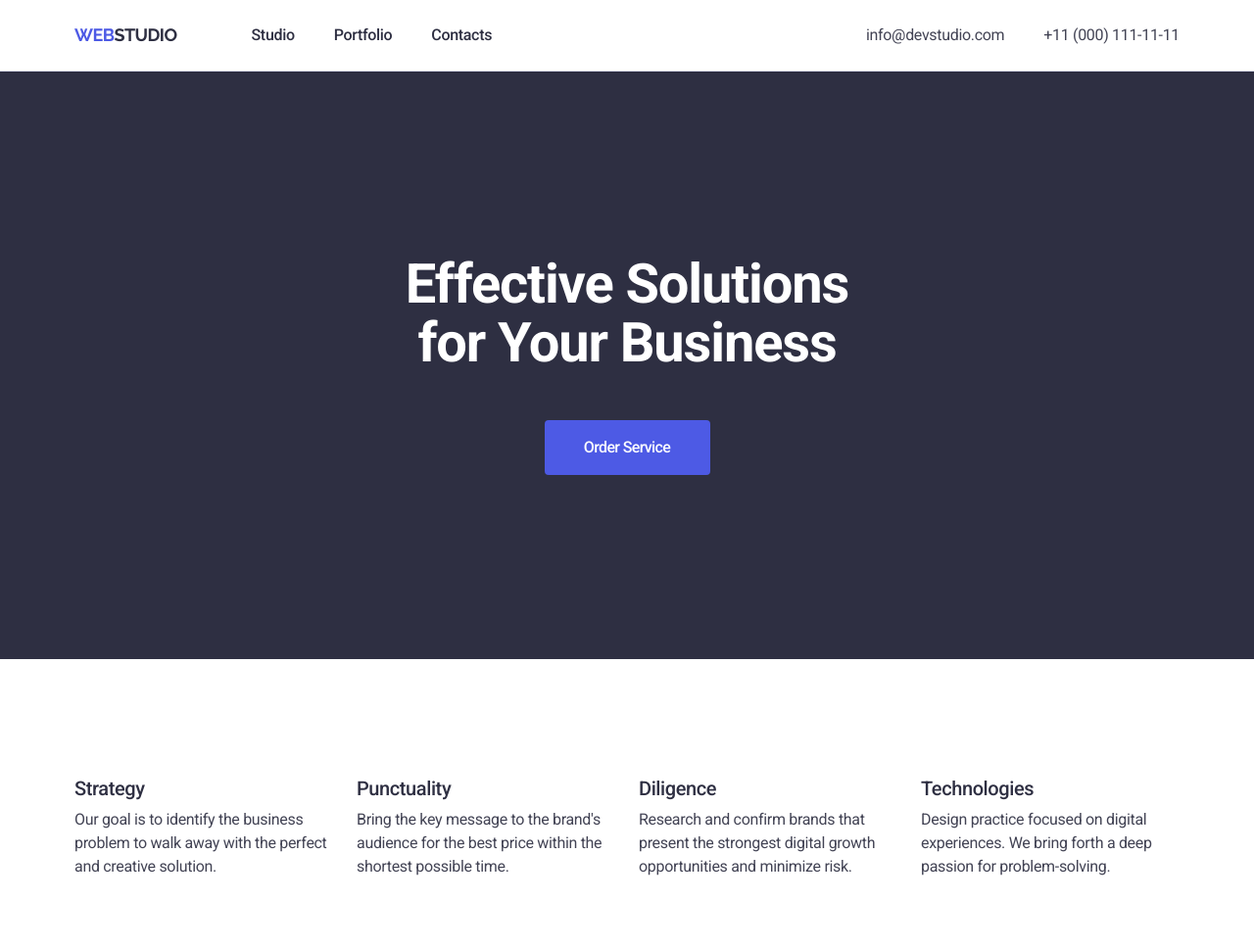
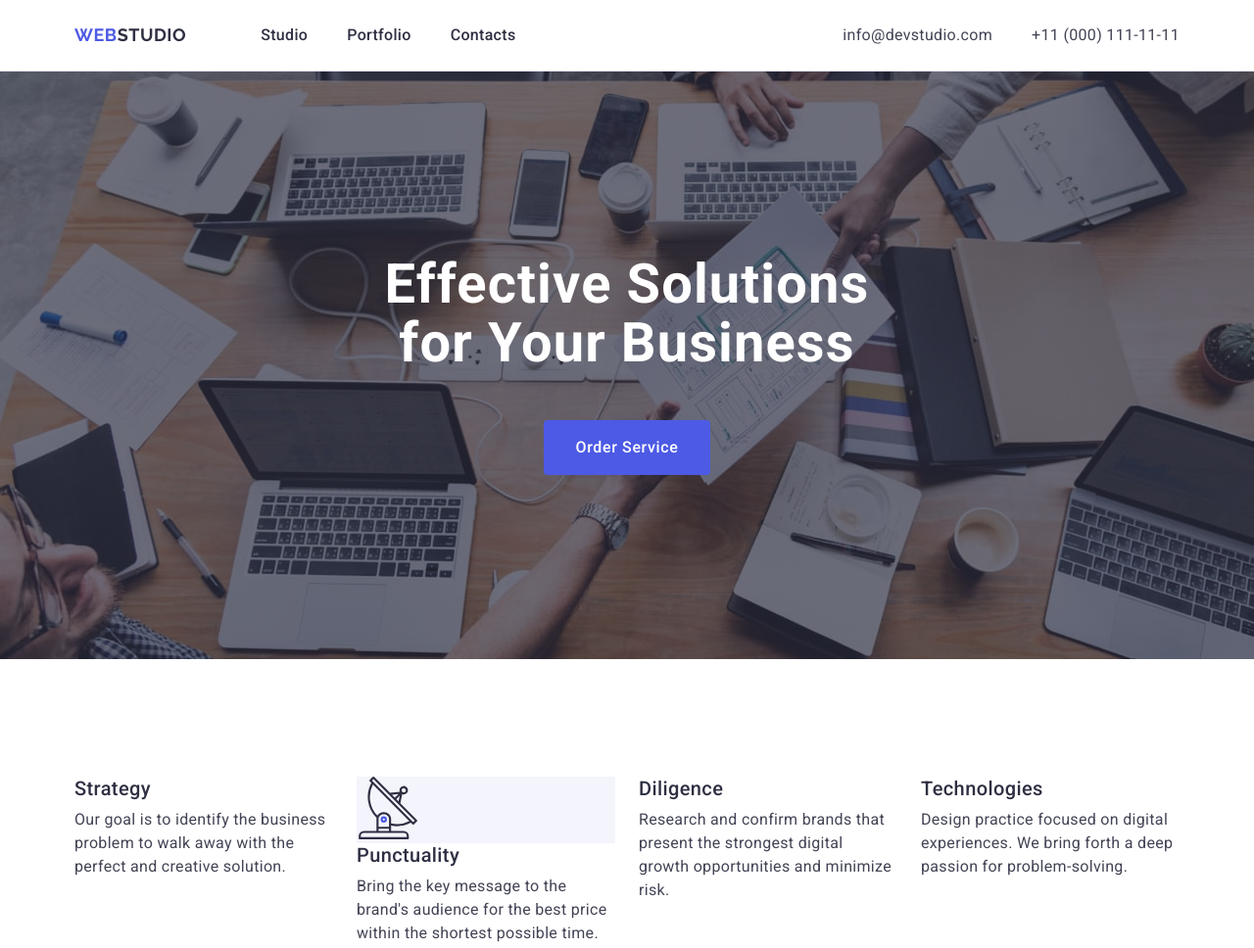
Before and after one commit to ttsergeevna/goit-markup-hw-04, a plain HTML site: page index.html in a window 1280 px wide. Shown: the top 968 px of the page at 98% size. Drawn offline with nearby package versions, Linux system fonts and the light colour scheme.

Commit message:
problem-svg

```diff
--- a/css/styles.css
+++ b/css/styles.css
@@ -60,7 +60,7 @@ img{
         font-size: 18px;
         font-weight: 700;
         line-height: 1.17;
-        letter-spacing: -0.03em;
+        letter-spacing: 0.03em;
         text-transform: uppercase;
         margin-right: 76px;
 }
@@ -73,7 +73,7 @@ img{
         font-size: 16px;
         font-weight: 500;
         line-height: 1.5;
-        letter-spacing: -0.02em;
+        letter-spacing: 0.02em;
 
         display: block;
         padding: 24px 0;
@@ -98,7 +98,7 @@ img{
     font-size: 16px;
     font-weight: 400;
     line-height: 1.5;
-    letter-spacing: -0.02em;
+    letter-spacing: 0.02em;
 }
 
 .address-text:hover,
@@ -110,14 +110,23 @@ img{
 /* ================= */
 /* section 1  hero*/
 .section-one {
+    max-width: 1440px;
+    height: 600px;
     background-color: #2E2F42;
     text-align: center;
+    padding: 188px 0;
+    background-repeat: no-repeat;
+    background-size: cover;
+    background-image: linear-gradient(to bottom, rgba(46, 47, 66, 0.7),
+                rgba(46, 47, 66, 0.7)), url(../images/people-office\ 1.jpg);
 
-padding: 188px 0;
 }
 
+
+
 .hero{
-margin: 0 auto;
+
+
 }
 .solutions{
     color:  #FfffFF;
@@ -125,7 +134,7 @@ margin: 0 auto;
     font-size: 56px;
     font-weight: 700;
     line-height: 1.07;
-    letter-spacing: -0.02em;
+    letter-spacing: 0.02em;
 
     margin: 0 auto;
     margin-bottom: 48px;
@@ -146,7 +155,7 @@ margin: 0 auto;
     font-size: 16px;
     font-weight: 500;
     line-height: 1.5;
-    letter-spacing: -0.04em;
+    letter-spacing: 0.04em;
 
     border:none;
     border-radius: 4px;
@@ -188,15 +197,23 @@ width: calc( (100% - 72px) / 4);
     font-size: 20px;
     font-weight: 500;
     line-height: 1.20;
-    letter-spacing: -0.02em;
+    letter-spacing: 0.02em;
     margin-bottom: 8px;
 }
+
+.icon-back{
+    background-color:#F4F4FD ;
+    /* fill: black; */
+}
+/* fill="#2e2f42" */
+
+
 .features-text{
     color:#434455;
     font-size: 16px;
     font-weight: 400;
     line-height: 1.5;
-    letter-spacing: -0.02em;
+    letter-spacing: 0.02em;
 
 }
 /* .features-item:not(:last-child) {
@@ -208,7 +225,7 @@ width: calc( (100% - 72px) / 4);
     font-size: 16px;
     font-weight: 400;
     line-height: 1.5;
-    letter-spacing: -0.02em;
+    letter-spacing: 0.02em;
 }
 
 .sec-two{
@@ -225,7 +242,7 @@ width: calc( (100% - 72px) / 4);
 
 .three-num{
     background-color: #FFFFFF;
-    padding-bottom: 32px;
+    /* padding-bottom: 32px; */
     border-radius: 0px 0px 4px 4px;
     box-shadow: 0px 2px 1px 0px rgba(46, 47, 66, 0.08), 0px 1px 1px 0px rgba(46, 47, 66, 0.16), 0px 1px 6px 0px rgba(46, 47, 66, 0.08);
     /* padding-bottom: 32px; */
@@ -246,7 +263,7 @@ width: calc( (100% - 72px) / 4);
     font-size: 36px;
     font-weight: 700;
     line-height: 1.11;
-    letter-spacing: -0.02em;
+    letter-spacing: 0.02em;
     text-transform: capitalize;
     /* padding-top: 120px; */
         /* padding-bottom: 72px; */
@@ -259,7 +276,7 @@ width: calc( (100% - 72px) / 4);
     font-size: 20px;
     font-weight: 500;
     line-height: 1.2;
-    letter-spacing: -0.02em;
+    letter-spacing: 0.02em;
     margin-bottom: 8px;
 }
 
@@ -271,7 +288,7 @@ width: calc( (100% - 72px) / 4);
 .human {
     text-align: center;
     /* padding-bottom: 8px; */
-    padding-top: 32px;
+    /* padding-top: 32px; */
     text-align: center;
     margin-bottom: 8px;
 }
@@ -297,7 +314,6 @@ width: calc( (100% - 72px) / 4);
 } */
 .products{
 width: 360px;
-    height: 420px;
 }
 .app{
     padding: 32px 16px;
--- a/index.html
+++ b/index.html
@@ -68,6 +68,11 @@
           <h2 class="visually-hidden">list</h2>
           <ul class="features-list">
             <li class="features-item">
+              <!-- <div>
+                <svg>
+                  <use></use>
+                </svg>
+              </div> -->
               <h3 class="features">Strategy</h3>
               <p class="features-te">
                 Our goal is to identify the business problem to walk away with
@@ -75,6 +80,12 @@
               </p>
             </li>
             <li class="features-item">
+              <div class="icon-back">
+                <svg width="64" height="64">
+                  <use href="./images/icons.svg#icon-antenna-1"></use>
+                </svg>
+              </div>
+
               <h3 class="features">Punctuality</h3>
               <p class="features-te">
                 Bring the key message to the brand's audience for the best price
```
Also changed, not shown: images/icons.svg (added), images/people-office 1.jpg (added), 2 other files.
